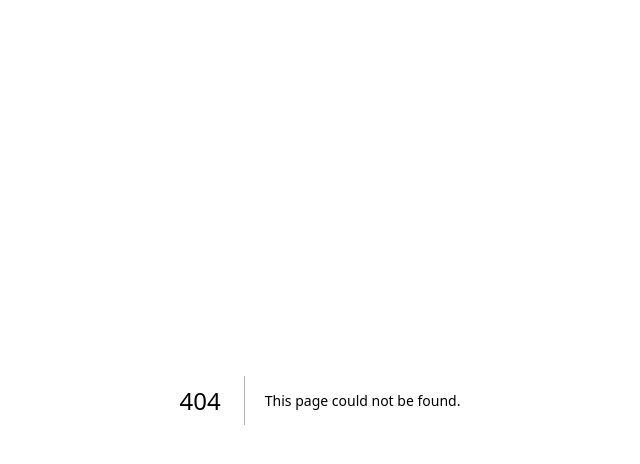
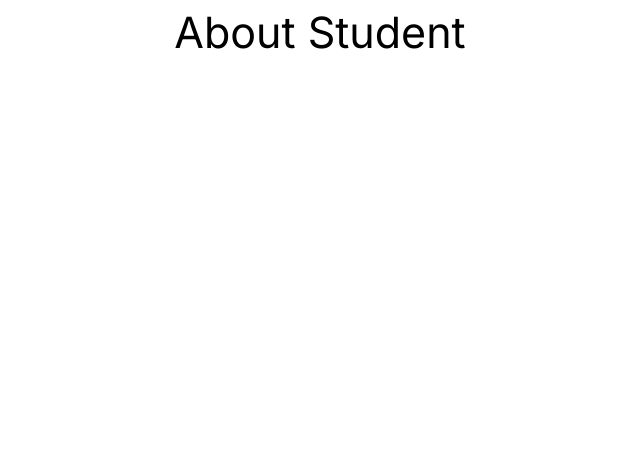
Before and after one commit to AdityaGaur7/NEXTJS-CODE, a Next.js app: page /about/student in a window 1280 px wide. Before the commit this address had no page. Shown: the top 464 px of the page, without its empty margins (320-960 px from the left). Built offline with nearby package versions, Linux system fonts and the light colour scheme.

Commit message:
nested routing

```diff
--- /dev/null
+++ b/src/app/about/student/page.js
@@ -0,0 +1,3 @@
+export default function Student() {
+    return (<h1>About Student</h1>)
+};
--- /dev/null
+++ b/src/app/about/teacher/page.js
@@ -0,0 +1,3 @@
+export default function Teacher() {
+    return (<h1>About teacher</h1>)
+};
--- a/src/app/page.js
+++ b/src/app/page.js
@@ -17,6 +17,8 @@ export default function Home() {
       <Link href="login">login</Link>
       <br />   <Link href="logout">logout</Link>
       <br />   <Link href="about">about</Link>
+      <br />   <Link href="about/student">aboutstudent</Link>
+      <br />   <Link href="about/teacher">aboutteacher</Link>
  <br />
       <button onClick={()=>navigate("/login")}>
         go to login
```
